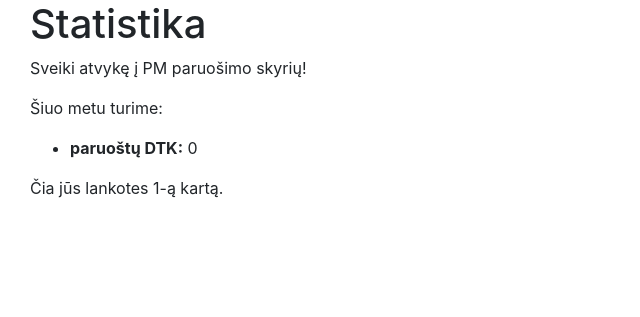
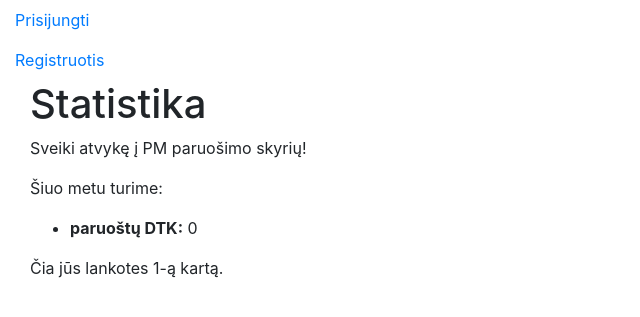
Before and after one commit to ArturasTK/Ataskaitos, a Django app: page /ataskaitos/ in a window 1280 px wide. Shown: the part 56-373 px from the top of the page, without its empty margins (0-640 px from the left). Run offline with Django 4.2, Linux system fonts and the light colour scheme; data that the repository does not hold is empty; some libraries are stand-ins or nearby versions.

Commit message:
bandau tvarkyti viršutinę eilutę

```diff
--- a/ataskaitos/templates/base.html
+++ b/ataskaitos/templates/base.html
@@ -50,7 +50,7 @@
         </nav>
 
 
-      <div class="collapse navbar-collapse" id="navbarSupportedContent">
+      <div >
         <ul class="navbar-nav mr-auto">
         {% if user.is_authenticated %}
         <li class="nav-item">
```
